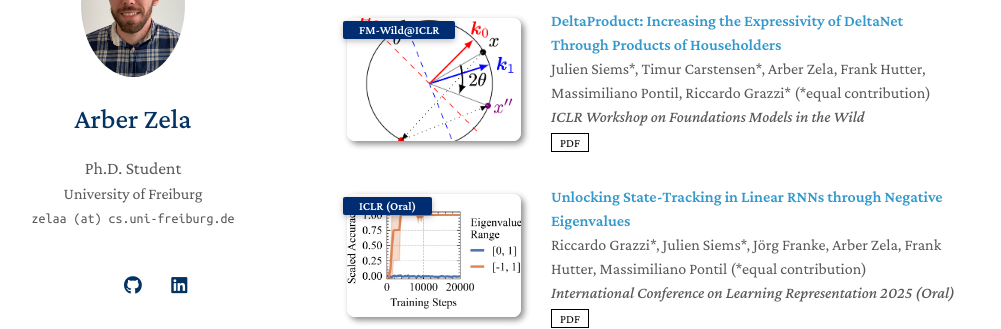
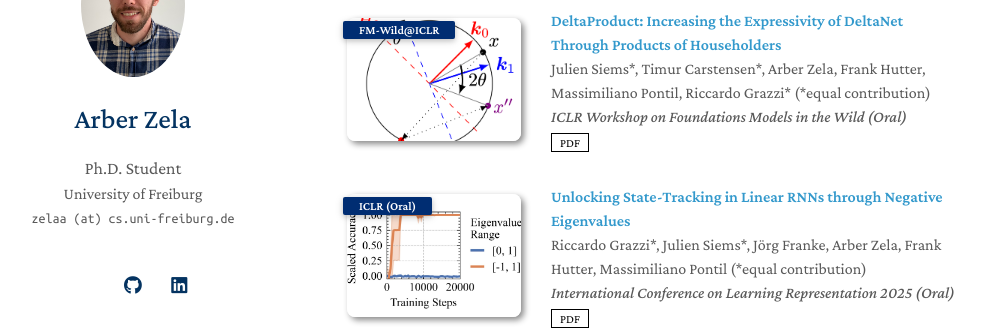
Before and after one commit to arberzela/arberzela.github.io, a Jekyll site: the page built from index.markdown, in a window 1280 px wide and 900 px high, scrolled down 704 px. Shown: the part 152-481 px from the top of the window, without its empty margins (143-1144 px from the left). Built offline with Jekyll 4.4.1, drawn with Linux system fonts in a browser that asks for light colours; a style sheet for code colours, icons or effects is not loaded.

Commit message:
Update publications.yml

```diff
--- a/_data/publications.yml
+++ b/_data/publications.yml
@@ -2,7 +2,7 @@ main:
   - title: "DeltaProduct: Increasing the Expressivity of DeltaNet Through Products of Householders"
     authors: Julien Siems*, Timur Carstensen*, Arber Zela, Frank Hutter, Massimiliano Pontil, Riccardo Grazzi* (*equal contribution)
     conference_short: FM-Wild@ICLR
-    conference: ICLR Workshop on Foundations Models in the Wild
+    conference: ICLR Workshop on Foundations Models in the Wild (Oral)
     pdf: https://arxiv.org/abs/2502.10297
     image: ./assets/img/teaser_deltaproduct.png
 
```
